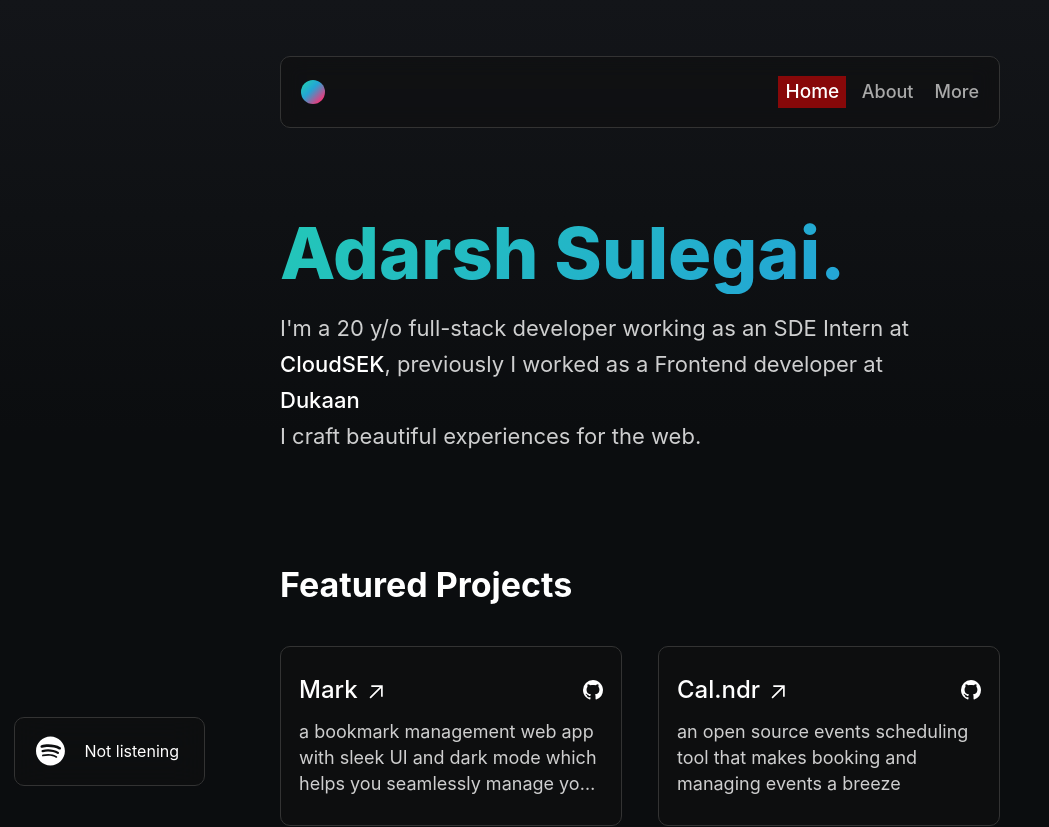
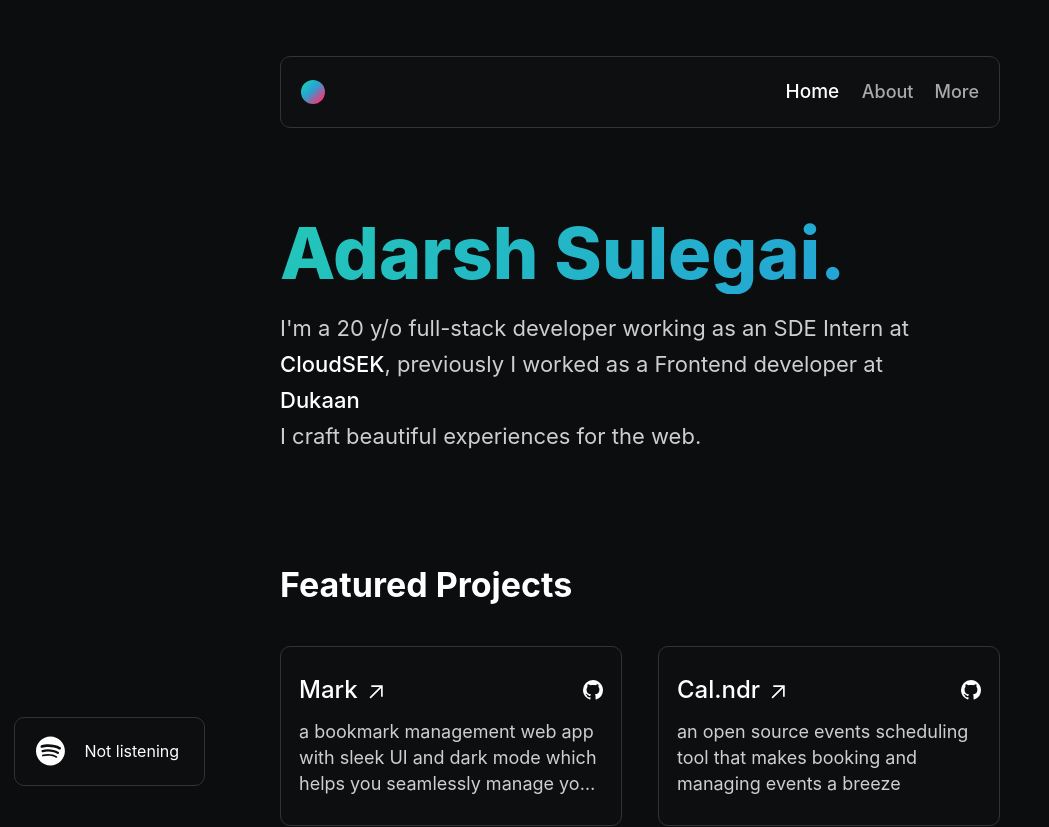
Before and after one commit to adarsh500/adarsh.fyi, a Next.js app: page / in a window 1280 px wide. Shown: the top 827 px of the page, without its empty margins (0-1049 px from the left). Built offline with nearby package versions, Linux system fonts and the light colour scheme; no server answers.

Commit message:
ui enahncements

```diff
--- a/components/Navbar/index.tsx
+++ b/components/Navbar/index.tsx
@@ -25,7 +25,7 @@
         <span className={styles.glow}></span>
       </div>
       <div className={styles.rightNav}>
-        <div className={styles.glider}></div>
+        {/* <div className={styles.glider}></div> */}
         <NavItem href="/" text="Home" />
         <NavItem href="/about" text="About" />
         <NavItem href="/more" text="More" />
--- a/styles/globals.scss
+++ b/styles/globals.scss
@@ -36,15 +36,9 @@
 }
 
 #__next {
-  background: linear-gradient(
-    rgb(19, 21, 25),
-    rgb(11, 13, 15) 20%,
-    transparent
-  );
   display: flex;
   flex-direction: column;
   min-height: 100vh;
-  // flex: 1;
 }
 
 @media (prefers-color-scheme: dark) {
@@ -86,7 +80,6 @@
 body {
   padding: 0;
   margin: 0;
-  height: 100vh;
   scroll-behavior: smooth;
   font-family: -apple-system, BlinkMacSystemFont, Segoe UI, Roboto, Oxygen,
     Ubuntu, Cantarell, Fira Sans, Droid Sans, Helvetica Neue, sans-serif;
```
